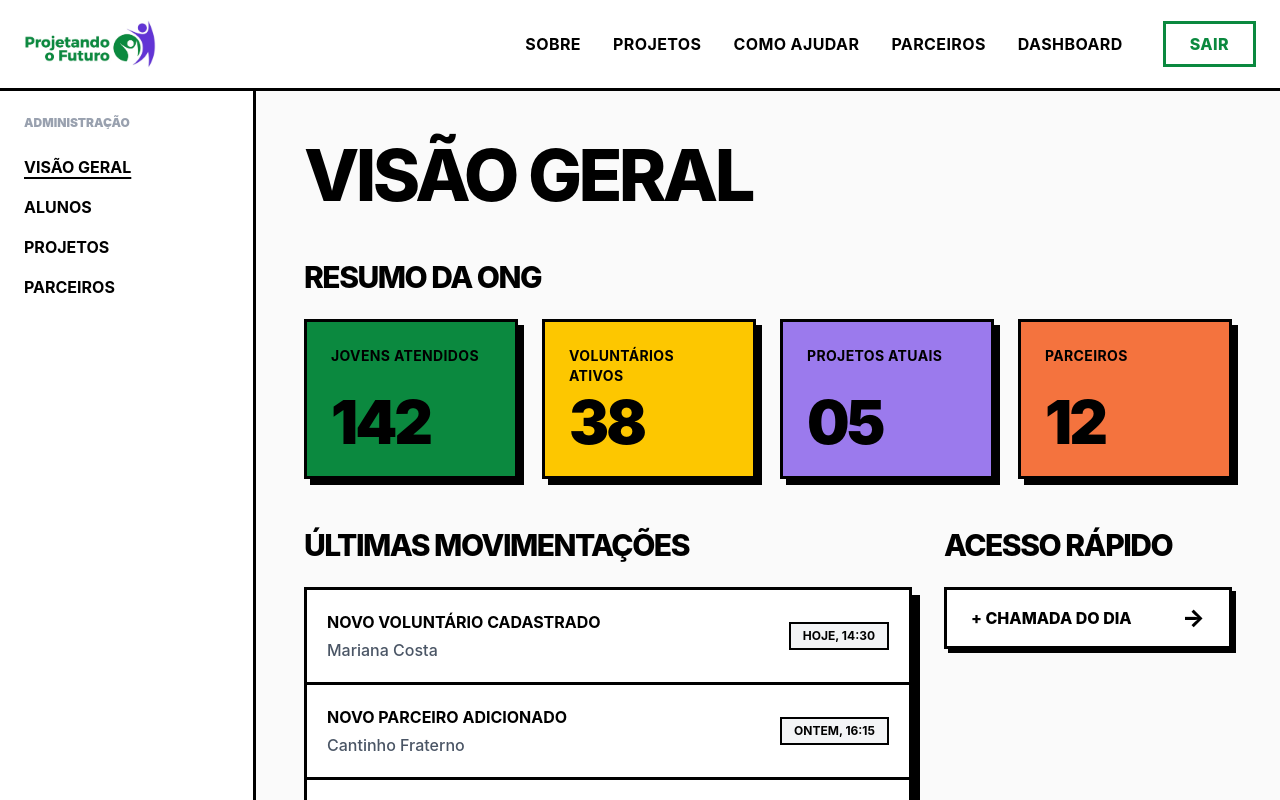
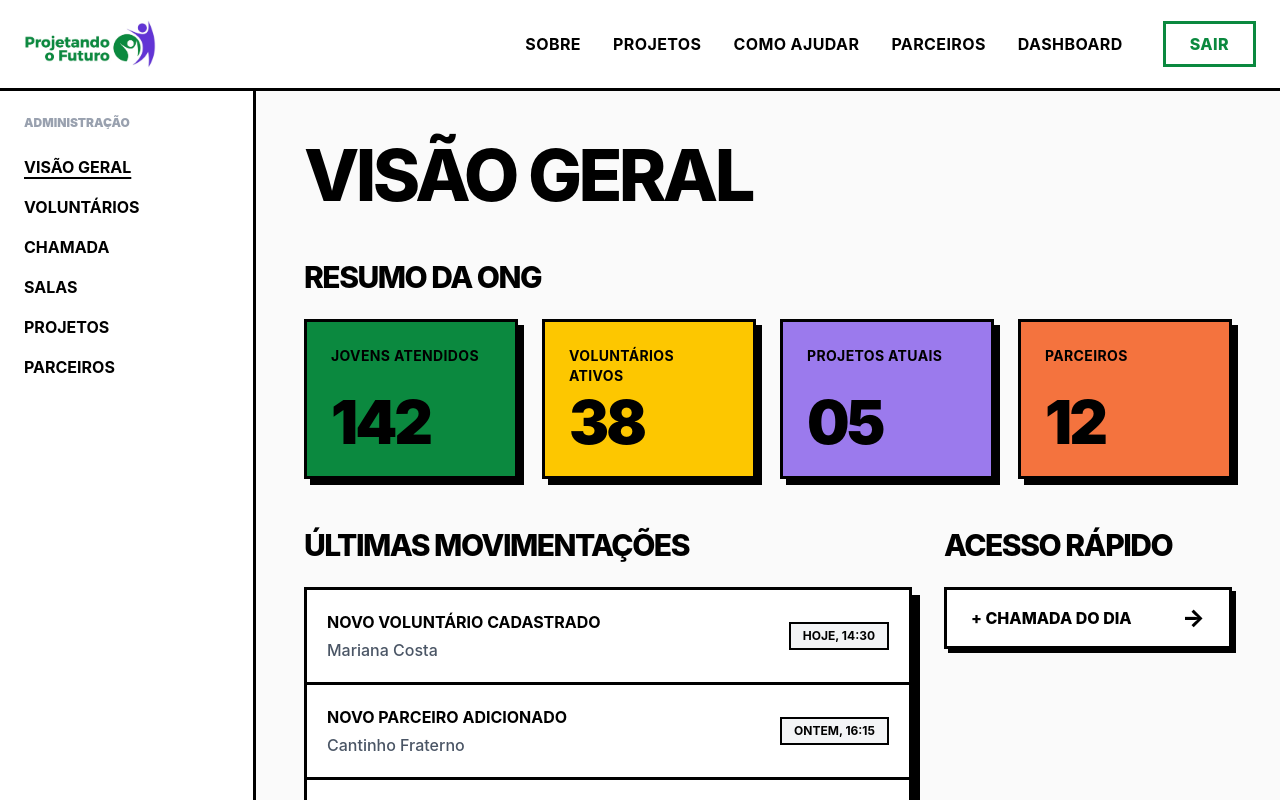
Before and after one commit to pedropaffaro/Projetando-o-Futuro, a React (Vite) app: page /dashboard in a window 1280 px wide. Shown: the top 800 px of the page. Built offline with nearby package versions, Linux system fonts and the light colour scheme.

Commit message:
Update Dashboard to new pages

```diff
--- a/src/pages/Dashboard/Dashboard.tsx
+++ b/src/pages/Dashboard/Dashboard.tsx
@@ -3,7 +3,9 @@ import Navbar from "../../components/Navbar/Navbar";
 import Overview from "./Overview";
 import ManageSponsors from "./ManageSponsors";
 import ManageProjects from "./ManageProjects";
-import ManageStudents from "./ManageStudents";
+import ManageVolunteers from "./ManageVolunteers";
+import ManageAttendance from "./ManageAttendance";
+import ManageRooms from "./ManageRooms";
 
 function Dashboard() {
   const [activeTab, setActiveTab] = useState("overview");
@@ -30,16 +32,37 @@ function Dashboard() {
             Visão Geral
           </button>
 
-          {/* 2. Adicione o botão Alunos no menu lateral */}
           <button
-            onClick={() => setActiveTab("students")}
+            onClick={() => setActiveTab("volunteers")}
             className={`text-left font-bold uppercase ${
-              activeTab === "students"
+              activeTab === "volunteers"
                 ? "underline underline-offset-4 decoration-[2px]"
                 : "hover:underline underline-offset-4 decoration-[2px]"
             }`}
           >
-            Alunos
+            Voluntários
+          </button>
+
+          <button
+            onClick={() => setActiveTab("attendance")}
+            className={`text-left font-bold uppercase ${
+              activeTab === "attendance"
+                ? "underline underline-offset-4 decoration-[2px]"
+                : "hover:underline underline-offset-4 decoration-[2px]"
+            }`}
+          >
+            Chamada
+          </button>
+
+          <button
+            onClick={() => setActiveTab("rooms")}
+            className={`text-left font-bold uppercase ${
+              activeTab === "rooms"
+                ? "underline underline-offset-4 decoration-[2px]"
+                : "hover:underline underline-offset-4 decoration-[2px]"
+            }`}
+          >
+            Salas
           </button>
 
           <button
@@ -71,19 +94,21 @@ function Dashboard() {
 
         {/* ================= Conteúdo Dinâmico ================= */}
         <main className="flex-1 p-8 md:p-12 overflow-y-auto">
-          {/* O título do topo muda dinamicamente */}
           <header className="mb-12">
             <h1 className="text-5xl md:text-7xl font-extrabold uppercase tracking-tighter leading-none">
               {activeTab === "overview" && "Visão Geral"}
-              {activeTab === "students" && "Gerenciar Alunos"}
+              {activeTab === "volunteers" && "Cadastrar Voluntário"}
+              {activeTab === "attendance" && "Chamada"}
+              {activeTab === "rooms" && "Alocação de Salas"}
               {activeTab === "projects" && "Gerenciar Projetos"}
               {activeTab === "sponsors" && "Gerenciar Parceiros"}
             </h1>
           </header>
 
-          {/* 3. Renderiza os componentes. Passamos o setActiveTab pro Overview! */}
           {activeTab === "overview" && <Overview onNavigate={setActiveTab} />}
-          {activeTab === "students" && <ManageStudents />}
+          {activeTab === "volunteers" && <ManageVolunteers />}
+          {activeTab === "attendance" && <ManageAttendance />}
+          {activeTab === "rooms" && <ManageRooms />}
           {activeTab === "projects" && <ManageProjects />}
           {activeTab === "sponsors" && <ManageSponsors />}
         </main>
```
